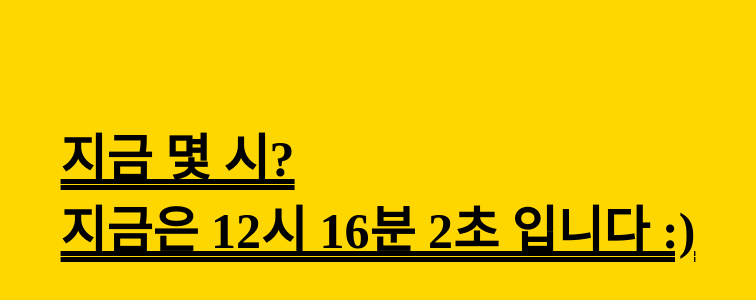
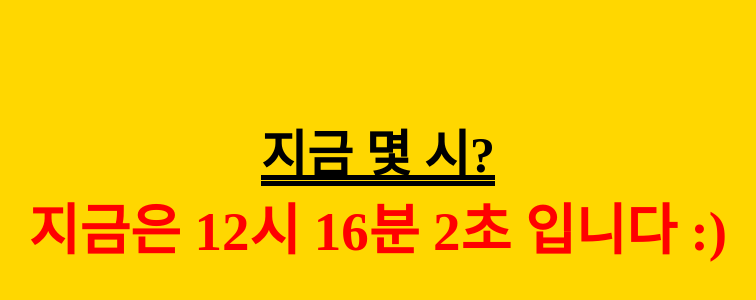
Before and after one commit to sunny-im/js_practice, a plain HTML site: page index.html in a window 1280 px wide. Shown: the part 218-518 px from the top of the page, without its empty margins (262-1018 px from the left). Drawn offline with Linux system fonts and the light colour scheme.

Commit message:
realTime ver.2

```diff
--- a/css/style.css
+++ b/css/style.css
@@ -7,6 +7,7 @@ body {
     display: flex;
     justify-content: center;
     align-items: center;
+    flex-direction: column;
 }
 
 .time {
@@ -15,3 +16,9 @@ body {
     text-decoration: underline;
     text-decoration-style: double;
 }
+
+#realTime {
+    font-weight: bold;
+    font-size: 55px;
+    color: red;
+}
--- a/index.html
+++ b/index.html
@@ -4,16 +4,18 @@
     <meta charset="UTF-8">
     <meta http-equiv="X-UA-Compatible" content="IE=edge">
     <meta name="viewport" content="width=device-width, initial-scale=1.0">
-    <link rel="stylesheet" href="/css/style.css">
-    <script type="text/javascript" defer src="/js/main.js"></script>
+    <link rel="stylesheet" href="/js_practice/css/style.css">
+    <script type="text/javascript" defer src="/js_practice/js/main.js"></script>
     <title>JS 연습!</title>
 </head>
 <body>
     <div class="container">
-        <p class="time">
+        <!-- <p class="time">
             지금 몇 시?<br>
             <span class="realTime" id="realTime"></span>
-        </p>
+        </p> -->
+        <div class="time">지금 몇 시?</div>
+        <div id="realTime"></div>
     </div>
 </body>
 </html>
```
